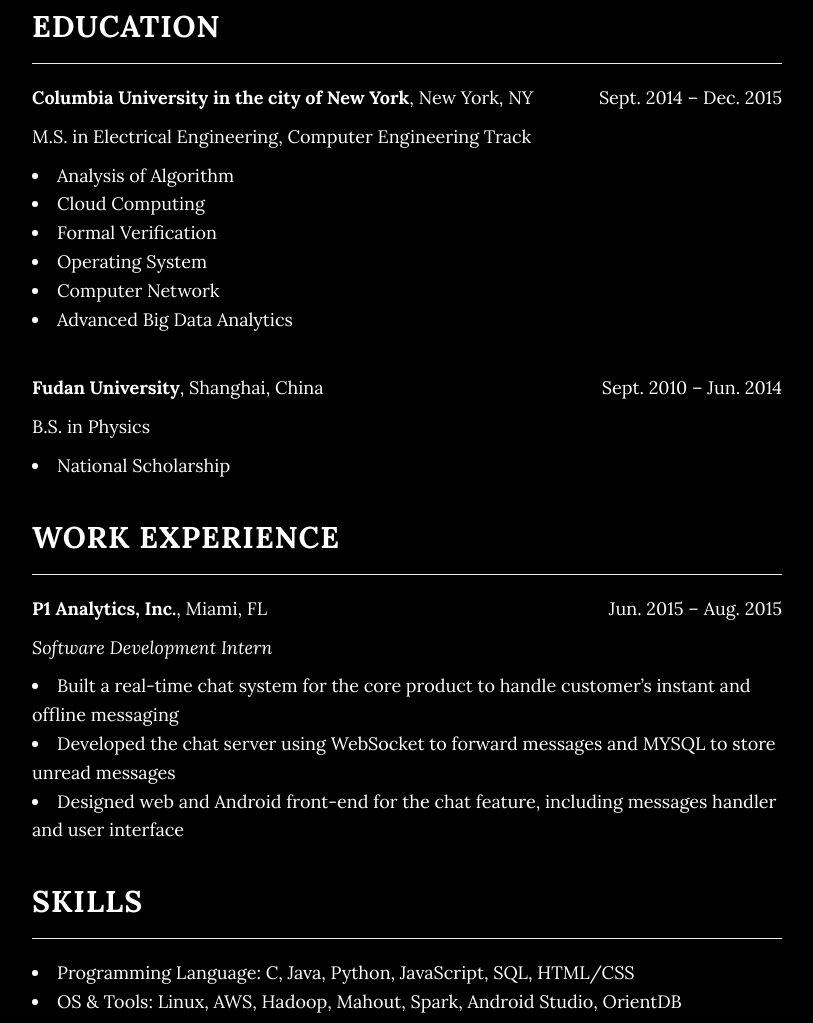
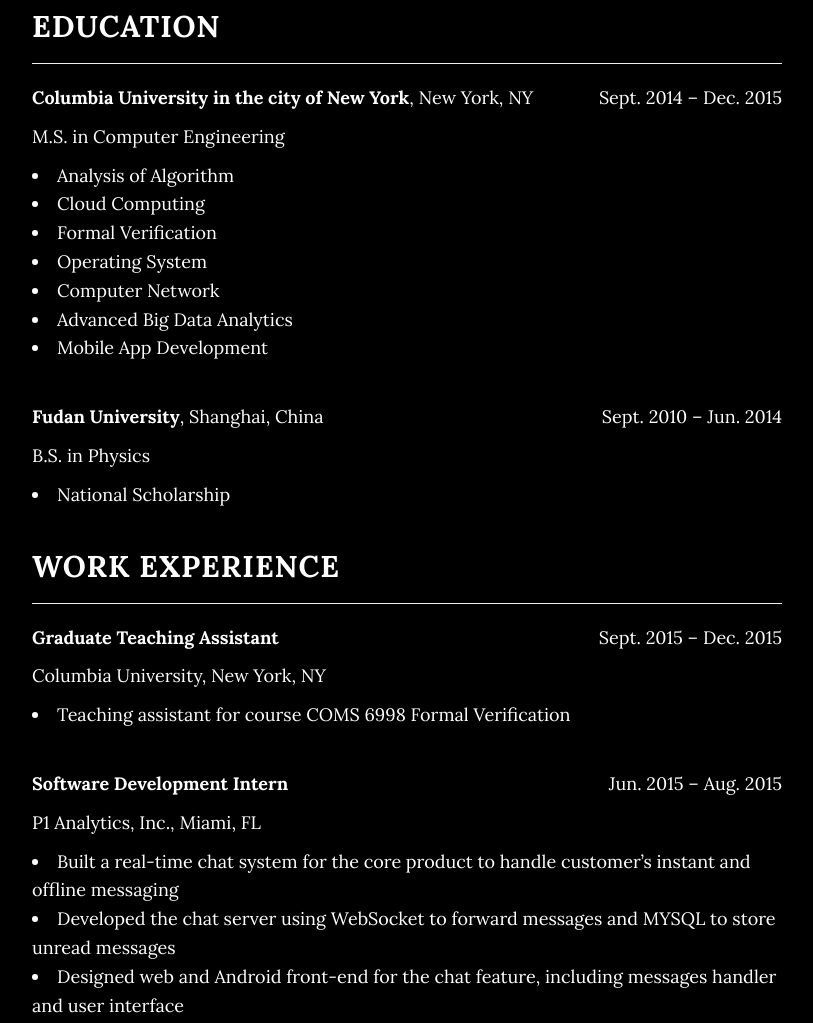
Before and after one commit to mlin956/mygithubpage, a plain HTML site: page index.html in a window 1280 px wide. Shown: the part 1060-2083 px from the top of the page, without its empty margins (233-1046 px from the left). Drawn offline with Linux system fonts and the light colour scheme.

Commit message:
update resume work experience

```diff
--- a/index.html
+++ b/index.html
@@ -97,7 +97,7 @@
                     <span class="alignright">Sept. 2014 – Dec. 2015</span>
                     <div class="clear"></div>
                 </p>
-                <p>M.S. in Electrical Engineering, Computer Engineering Track</p>
+                <p>M.S. in Computer Engineering</p>
 <!--                 <ul class="a"> -->
                 <li>Analysis of Algorithm</li>
                 <li>Cloud Computing</li>
@@ -105,6 +105,7 @@
                 <li>Operating System</li>
                 <li>Computer Network</li>
                 <li>Advanced Big Data Analytics</li>
+                <li>Mobile App Development</li>
 <!--                 </ul> -->
 
                 <hr class="vspace">
@@ -122,11 +123,22 @@
                 <h2>Work Experience</h2>
                 <hr>
                 <p>
-                    <span class="alignleft"><b>P1 Analytics, Inc.</b>, Miami, FL</span>
+                    <span class="alignleft"><b>Graduate Teaching Assistant</b></span>
+                    <span class="alignright">Sept. 2015 – Dec. 2015</span>
+                    <div class="clear"></div>
+                </p>
+                <p>Columbia University, New York, NY</p>
+<!--                 <ul class="a"> -->
+                <li>Teaching assistant for course COMS 6998 Formal Verification</li>
+
+                <hr class="vspace">
+
+                <p>
+                    <span class="alignleft"><b>Software Development Intern</b></span>
                     <span class="alignright">Jun. 2015 – Aug. 2015</span>
                     <div class="clear"></div>
                 </p>
-                <p><i>Software Development Intern</i></p>
+                <p>P1 Analytics, Inc., Miami, FL</p>
 <!--                 <ul class="a"> -->
                 <li>Built a real-time chat system for the core product to handle customer’s instant and offline messaging</li>
                 <li>Developed the chat server using WebSocket to forward messages and MYSQL to store unread messages</li>
```
